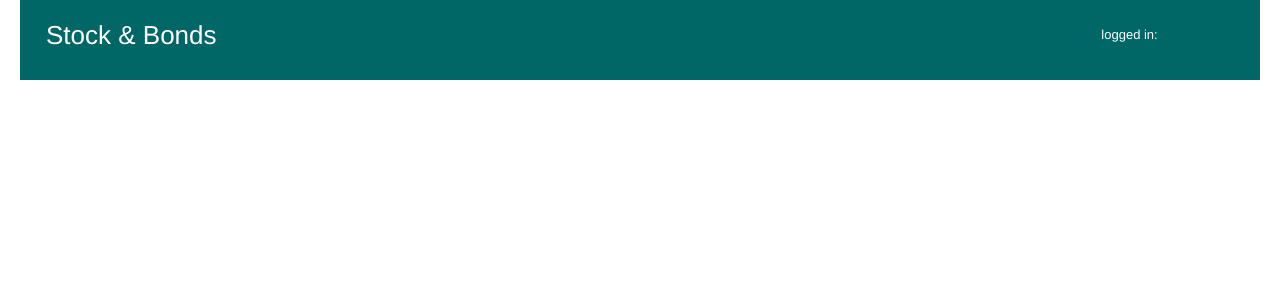
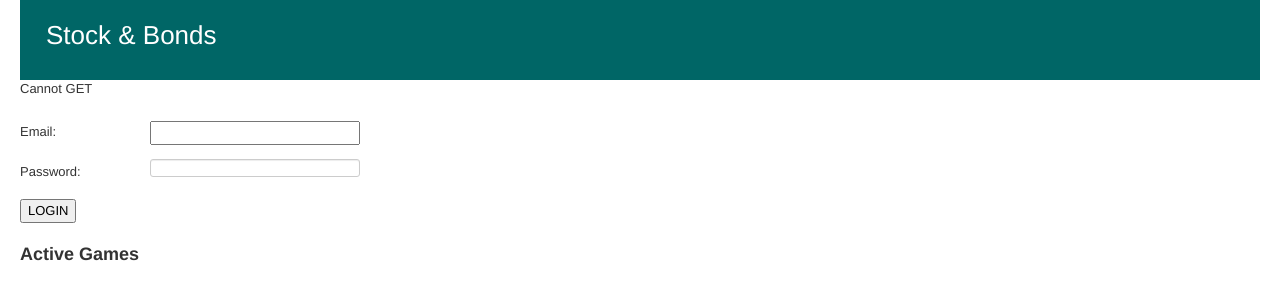
Before and after one commit to carbontax/investr-game, a PHP site: page / in a window 1280 px wide. Shown: the top 300 px of the page. Run offline with PHP 8.4, Linux system fonts and the light colour scheme; style sheets or scripts are compiled from the project's sources.

Commit message:
login and logout users active games listed for logged in user

```diff
--- a/index.html
+++ b/index.html
@@ -44,14 +44,58 @@
 						<span id="site-title" data-bind="text: title">Investr</span>
 					</div>
 				</div>
-				<div id="player-name-container" class="span2">
-					<label>logged in: </label>
-					<span id="user-name" data-bind="text: user.username"></span>
+				<div id="top-menu-container" class="span2" data-bind="visible: loggedIn ">
+					<button class="btn" id="logout-button" data-bind="click: logoutAction">LOG OUT</button>
+					<span id="user-name" data-bind="text: username()"></span>
 				</div>
 			</div>
 		</div>
 		<div class="row-fluid"><div class="span12" id="messages"></div></div>
-		<div class="row-fluid" id="game-container" data-bind="with: game">
+		<div class="row-fluid">
+			<div class="span12" id="login-container" data-bind="visible: notLoggedIn">
+				<form id="login-form">
+					<div>
+						<label for="email">Email:</label><input id="email" name="email"/>
+					</div>
+					<div>
+						<label for="password">Password:</label><input type="password" id="password" name="password"/>
+					</div>
+					<div><input type="submit" name="submit" value="LOGIN" data-bind="click: submitLoginForm"/></div>
+				</form>
+			</div>
+		</div>
+		<div class="row-fluid">
+			<div class="span12" id="games-container" data-bind="visible: shouldDisplayGamesLists">
+				<h3>Active Games</h3>
+				<table id="active-games-table" data-bind="visible: activeGames().length > 0">
+					<thead>
+						<tr>
+							<td>ID</td>
+							<td>Started</td>
+							<td>Year</td>
+							<td>Players</td>
+							<td>Turn</td>
+						</tr>
+					</thead>
+					<tbody data-bind="foreach: activeGames">
+						<tr data-bind="click: $parent.openGame">
+							<td data-bind="text: id"></td>
+							<td data-bind="text: startDateFmt()"></td>
+							<td data-bind="text: year"></td>
+							<td data-bind="text: playerCount()"></td>
+							<td data-bind="text: turnFmt()"></td>
+						</tr>
+					</tbody>
+				</table>
+			</div>
+		</div>
+		<div id="game-container" data-bind="with: game">
+			<div class="row-fluid" id="game-menu-container" >
+				<span id="game-id" data-bind="text: idFmt()"></span>
+				<span id="game-id" data-bind="text: yearFmt()"></span>
+				<button class="btn" id="game-close-button" data-bind="click: $parent.closeGame">CLOSE GAME</button>
+			</div>
+			<div class="row-fluid" id="game-data-container">
 				<!--  GAME CONTAINER -->
 				<div class="span3" id="securities-pane">
 					<h3>Securities</h3>
@@ -81,9 +125,6 @@
 
 					<div class="tab-content">
 						<div class="tab-pane" id="transactions">
-						<div>
-							<button class="btn" data-bind="click: incrementYear, text: yearLabel(), enable: hasNextYear()"></button>
-						</div>
 							<h3>RECORD OF TRANSACTIONS</h3>
 							<table class="table table-bordered table-condensed">
 								<thead>
@@ -205,5 +246,7 @@
 					</div>
 				</div>
 			</div>
+		</div>
+	</div>
 	</body>
 	</html>
--- a/resources/css/investr.less
+++ b/resources/css/investr.less
@@ -27,7 +27,7 @@
 			font-size: 200%;
 		}
 
-		#player-name-container {
+		#top-menu-container {
 			float: right;
 
 			label {
@@ -41,6 +41,31 @@
 			}
 		}
 	}
+}
+
+#login-container {
+	div {
+		margin: 1em 0;
+	}
+	label {
+		display: inline-block;
+		width: 10em;
+	}
+}
+
+#games-container {
+	table {
+		color: @investr-bkgd;
+
+		thead {
+			tr{
+				/*font-size: 9px;*/
+				font-weight: bold;
+			}
+		}
+	}
+
+	input.order-shares { width: 5em;}
 }
 
 #transactions {
--- a/resources/js/investr/core.js
+++ b/resources/js/investr/core.js
@@ -1,44 +1,3 @@
-/*var securities = [
-	{'symbol': 'GRO', 'name': "Growth Corporation of America", 'dividend': 1, 'price': 100, 'outstanding': 600, 'bearChanges': [12,7,9,7,8,6,5,-2,11,-5,-8], 'bullChanges': [-2,26,18,23,20,17,19,11,13,14,24]},
-	{'symbol': 'MET', 'name': "Metro Properties, Inc.", 'dividend': 0, 'price': 100, 'outstanding': 600, 'bearChanges': [14,-6,10,8,6,4,7,6,11,13,-10], 'bullChanges': [-10,16,23,28,15,21,24,18,31,-8,24]},
-	{'symbol': 'PIO', 'name': "Pioneer Mutual Fund", 'dividend': 4, 'price': 100, 'outstanding': 600, 'bearChanges': [13,10,7,5,4,3,-1,-3,-5,-8,-10], 'bullChanges': [-7,25,11,-2,15,13,17,14,1,19,23]},
-	{'symbol': 'SHB', 'name': "Shady Brooks Development", 'dividend': 7, 'price': 100, 'outstanding': 600, 'bearChanges': [10,-10,-5,-6,-4,3,-3,-8,-7,6,-15], 'bullChanges': [-9,8,12,11,7,-2,9,22,24,-1,20]},
-	{'symbol': 'STK', 'name': "Stryker Drilling Company", 'dividend': 0, 'price': 100, 'outstanding': 600, 'bearChanges': [10,30,-20,-40,-15,45,-20,30,25,-20], 'bullChanges': [-2,-14,46,56,-20,37,-5,67,-11,-9,51]},
-	{'symbol': 'TCT', 'name': "Tri-City Transport Company", 'dividend': 0, 'price': 100, 'outstanding': 600, 'bearChanges': [20,6,12,3,8,5,6,7,10,4,-20], 'bullChanges': [-9,21,18,19,15,23,26,15,18,25,27]},
-	{'symbol': 'UAC', 'name': "United Auto Company", 'dividend': 2, 'price': 100, 'outstanding': 600, 'bearChanges': [21,-19,21,16,4,8,-10,10,-11,18,-23], 'bullChanges': [-7,14,-5,30,13,23,13,22,18,-10,38]},
-	{'symbol': 'URE', 'name': "Uranium Enterprises, Inc.", 'dividend': 6, 'price': 100, 'outstanding': 600, 'bearChanges': [25,22,18,-14,-12,-8,10,14,-18,-22,-25], 'bullChanges': [-16,-4,34,29,-10,19,-7,18,-14,13,33]},
-	{'symbol': 'VAL', 'name': "Vally Power & Light Company", 'dividend': 3, 'price': 100, 'outstanding': 600, 'bearChanges': [8,-2,7,4,3,5,4,6,-4,-4,-7], 'bullChanges': [-4,17,15,14,12,14,15,13,10,19,18]},
-	{'symbol': 'BND', 'name': "Central City Municipal Bonds", 'dividend': 5, 'price': 100, 'outstanding': 600, 'bearChanges': [0,0,0,0,0,0,0,0,0,0,0,0], 'bullChanges': [0,0,0,0,0,0,0,0,0,0,0,0]}
-];
-
-var startingTransactions = [{'balance': 5000}]
-
-var player = {'username': 'googalan', 'balance': 5000, 'portfolio': [{'symbol': 'GRO', 'shares': 10}], 'transactions': startingTransactions};
-
-var otherPlayers = [
-	{'username': 'carbontax', 'balance': 5000, 'portfolio': [], 'transactions': startingTransactions},
-	{'username': 'peppercorn', 'balance': 5000, 'portfolio': [], 'transactions': startingTransactions},
-	{'username': 'nsmithlea', 'balance': 5000, 'portfolio': [], 'transactions': startingTransactions}
-];
-
-var game1 = {
-	'player': player,
-	'otherPlayers': otherPlayers,
-	'securities' : securities,
-	'year': 3,
-	'lastYear': 12,
-	'options': {'margin': false}
-};
-
-var new_game = {
-	'player': player,
-	'otherPlayers': otherPlayers,
-	'securities' : securities,
-	'year': 1,
-	'lastYear': 10,
-	'options': {'margin': false}
-};
-*/
 var sample_users = [
 	{'username': 'googalan', 'logged_in': true, 'activeGames': [1,3,6], 'completedGames': [2,4,5]},
 	{'username': "carbontax", 'logged_in': false, 'activeGames': [1,3,6], 'completedGames': [2,4,5]},
@@ -47,7 +6,7 @@
 ];
 
 // devel mode (http://stackoverflow.com/questions/901115/get-query-string-values-in-javascript)
-function getParameterByName(name)
+/*function getParameterByName(name)
 {
   name = name.replace(/[\[]/, "\\\[").replace(/[\]]/, "\\\]");
   var regexS = "[\\?&]" + name + "=([^&#]*)";
@@ -57,48 +16,140 @@
     return "";
   else
     return decodeURIComponent(results[1].replace(/\+/g, " "));
-}
+}*/
 
 function InvestrViewModel() {
+	var self = this;
 	// devel mode
-	var gameId = getParameterByName("gameId");
+//	var gameId = getParameterByName("gameId");
 
 	self.title = "Stock & Bonds";
 
-	self.users = ko.observableArray($.map(sample_users, function(u) {
-		return new User(u);
-	}));
+	self.user = ko.observable();
+	self.username = ko.computed(function() {
+		if ( self.user() && self.user().username ) {
+			return self.user().username;
+		}
+		return "";
+	});
 
-	self.user = ko.utils.arrayFilter(self.users(), function(u){
-		return u.isLoggedIn();
+//	self.loggedIn = ko.observable(true); // TODO change this init to false*/
+	self.loggedIn = ko.computed(function() {
+		if ( self.username() === "" ) {
+			return false;
+		}
+		return true;
+	});
+	self.notLoggedIn = ko.computed(function() {
+		return ! self.loggedIn();
+	});
+
+	self.activeGames = ko.computed(function() {
+		return self.user() ? self.user().activeGames() : [];
 	});
 
 	self.game = ko.observable(null);
 
+	self.shouldDisplayGamesLists = ko.computed(function() {
+		if ( self.game() ) {
+			return false;
+		}
+		return true;
+	});
+
+	self.ajaxFailureCallback = function(xhr) {
+			if ( xhr.status === 401 ) {
+				self.loggedIn(false);
+			}
+			$('#messages').empty().append(xhr.responseText);
+	};
+
+	$.ajax({
+		url: '/investr-api/login',
+		type: 'get',
+		dataType: 'json',
+		success: function(data) {
+			$('#messages').empty();
+//			self.loggedIn(true);
+			self.user(new User(data));
+		},
+		error: self.ajaxFailureCallback
+	});
+
+	self.resetLoginForm = function() {
+		$('#email', '#login-form').val('');
+		$('#password', '#login-form').val('');
+	}
+
+	self.submitLoginForm = function() {
+		var data = {
+			email: $('#email', '#login-form').val(),
+			password: $('#password', '#login-form').val()
+		}
+		$.ajax({
+			url: '/investr-api/login',
+			data: data,
+			dataType: 'json',
+			type: 'post',
+			success: function(data) {
+				$('#messages').empty();
+//				self.loggedIn(true);
+				self.user(new User(data));
+			},
+			error: self.ajaxFailureCallback
+		});
+		self.resetLoginForm();
+		return false;
+	};
+
 	self.newGame = function() {
-		// query server for initial setup
+		// TODO query server for initial setup
 		self.game(new Game(new_game));
 	};
 
-	try {
+	self.openGame = function(game) {
+		self.game(game);
+	}
+
+	self.closeGame = function() {
+		self.game(null);
+	}
+
+	self.getGame = function(game) {
+		if ( isNaN(game.id) ) {
+			throw new Error("Invalid gameId");
+		} else {
+			var url = "/investr-api/games/" + game.id;
+			$.ajax({
+				url: url,
+				dataType: 'json',
+				success: function(game_data) {
+					self.game(new Game(game_data, url));
+				},
+				error: self.ajaxFailureCallback
+			});
+		}
+	}
+
+/*	try {
 		if ( gameId ) {
-			if ( isNaN(gameId) ) {
-				throw new Error("Invalid gameId");
-			} else {
-				var url = "/investr-api/games/" + gameId;
-				$.getJSON(url, function(game_data) {
-					self.game(new Game(game_data, url));
-				});
-			}
-		} else {
-			var url = "/investr-api/games";
-			$.getJSON(url, function(games) {
-				// TODO
-			});
+			self.getGame(gameId);
 		}
 	} catch(err) {
 		$('#messages').disco_messages('errors', err.message);
 		log.info(err.message, err);
+	}*/
+
+	self.logoutAction = function() {
+		self.user(null);
+		self.game(null);
+		$.ajax({
+			url: '/investr-api/logout',
+			type: 'post',
+			success: function() {
+//				self.loggedIn(false);
+				self.user(null);
+			}
+		});
 	}
-	var dummy;
 }
--- a/resources/js/investr/game.js
+++ b/resources/js/investr/game.js
@@ -1,16 +1,19 @@
 
 //function Game(securities, lastYear, players, year) {
-function Game(game, url) {
+function Game(game) {
 	var self = this;
 
-	self.url = url;
+	self.id = game.id;
+	self.idFmt = function() {
+		return "Game ID: " + self.id;
+	}
 
-/*	self.adjustPrices = function(roll, market) {
-		for ( var index in self.securities() ) {
-			self.securities()[index].adjustPrice(roll, market);
-		}
-	}
-*/
+	self.startDate = game.startDate;
+	self.startDateFmt = ko.computed(function() {
+		// TODO
+		return self.startDate;
+	});
+
 	self.options = game.options;
 
 	self.securities = ko.observableArray($.map(game.securities, function(s) {
@@ -22,7 +25,7 @@
 	self.hasNextYear = ko.computed(function() {
 		return self.year() < self.lastYear;
 	});
-	self.yearLabel = ko.computed(function() {
+	self.yearFmt = ko.computed(function() {
 		if ( self.hasNextYear() ) {
 			return "Year " + self.year();
 		} else {
@@ -37,6 +40,18 @@
 
 	self.player = ko.observable(new Player(game.player, self));
 
+	self.playerCount = ko.computed(function() {
+		return self.otherPlayers().length + 1;
+	});
+
+	self.turn = game.turn;
+	self.turnFmt = ko.computed(function() {
+		if (self.turn) {
+			return "Done";
+		}
+		return "Waiting";
+	});
+
 	// ORDERS
 	self.orders = ko.observableArray([new Order(this)]);
 
@@ -46,8 +61,8 @@
 
 	self.sendOrders = function() {
 		var data = ko.toJSON({orders: self.orders});
-/*		var data = {orders: "bar"};
-*/		$.ajax(self.url + "/orders", {
+
+		$.ajax("/investr-api/games/" + self.id + "/orders", {
 			type: 'post',
 			contentType: 'application/json',
 			data: data,
@@ -59,17 +74,6 @@
 			}
 		});
 
-/*		$.ajax(self.url + "/orders", {
-			type: 'post',
-//			contentType: 'application/json',
-			data: {"foo": "bar"},
-			success: function(responseText) {
-				$('messages').append(responseText);
-			},
-			error: function(xhr) {
-				$('#messages').append(xhr.responseText);
-			}
-		}); */
 	}
 
 	self.ordersAccountCash = ko.computed(function() {
--- a/resources/js/investr/player.js
+++ b/resources/js/investr/player.js
@@ -4,13 +4,10 @@
 
 	self.username = player.username;
 
-	// self.portfolio = ko.observableArray($.map(player.portfolio, function(h) {
-	// 		return new Holding(h, self.game);
-	// }));
-
 	// Build a hash table of currently held shares
 	self.portfolioMap = {};
 	$.each(player.portfolio, function(i, holding) {
+		var dummy = 'foo';
 		self.portfolioMap[holding.symbol] = holding.shares;
 	});
 
@@ -25,40 +22,4 @@
 	}));
 
 	self.balance = player.balance;
-
-	// self.addOrder = function(order) {
-	// 	var success = false;
-	// 	$.map(self.portfolio(), function(h) {
-	// 		if ( h.symbol === order.symbol ) {
-	// 			h.shares += order.shares;
-	// 			success = true;
-	// 			break;
-	// 		}
-	// 	});
-	// 	if ( ! success ) {
-	// 		self.portfolio.push(new Holding(order, self.game));
-	// 	}
-	// }
-
-/*	self.lastTxnIdx = function() {
-		return self.transactions() && self.transactions().length ? self.transactions().length - 1 : 0;
-	};
-
-	self.lastTransaction = function() {
-		return self.transactions()[self.lastTxnIdx()];
-	}
-
-	self.balance = ko.computed(function() {
-		return self.lastTransaction().balance;
-	});
-
-	self.marginTotal = ko.computed(function(){
-		return self.lastTransaction().marginTotal;
-	});
-
-	self.netWorth = ko.computed(function() {
-		// TODO
-		return 5000;
-	}); */
-
 }
--- a/resources/js/investr/transaction.js
+++ b/resources/js/investr/transaction.js
@@ -5,41 +5,58 @@
 	self.index = transaction.index || 0;
 	self.year = transaction.year;
 	self.action = transaction.action;
-	self.security = transaction.security;
+	self.symbol = transaction.symbol;
 	self.numShares = transaction.numShares;
 	self.pricePerShare = transaction.pricePerShare;
 	self.amount = transaction.amount;
 	self.income = transaction.income;
 	self.marginAmount = transaction.marginAmount;
+	if ( typeof transaction === "number" ) {
+		// $.map() treats an object with a single property as the value itself
+		self.balance = transaction;
+	} else {
 		self.balance = transaction.balance;
+	}
 	self.marginTotal = transaction.marginTotal;
 
 	self.securityName = ko.computed(function() {
-		return self.security ? self.security.name : "";
+		return self.symbol ? self.symbol : "";
 	});
 
 	self.pricePerShareFmt = ko.computed(function() {
+		if (self.pricePerShare) {
 			return accounting.formatMoney(self.pricePerShare);
+		} else {
+			return "";
+		}
 	});
 
 	self.amountFmt = ko.computed(function() {
+		if ( self.amount ) {
 			return accounting.formatMoney(self.amount);
+		}
 	});
 
 	self.incomeFmt = ko.computed(function() {
+		if ( self.amount ) {
 			return accounting.formatMoney(self.income);
+		}
 	});
 
 	self.marginAmountFmt = ko.computed(function() {
-		return accounting.formatMoney(self.marginAmount);
+		return self.marginAmount ? accounting.formatMoney(self.marginAmount) : "";
 	});
 
 	self.balanceFmt = ko.computed(function() {
+		if ( self.balance ) {
 			return accounting.formatMoney(self.balance);
+		}
 	});
 
 	self.marginTotalFmt = ko.computed(function() {
+		if ( self.marginTotal ) {
 			return accounting.formatMoney(self.marginTotal);
+		}
 	});
 
 };
--- a/resources/js/investr/user.js
+++ b/resources/js/investr/user.js
@@ -1,12 +1,18 @@
 	function User(user) {
 		var self = this;
 
-		self.logged_in = user.logged_in;
-		self.username = user.username;
-		self.activeGames = ko.observableArray(user.activeGames);
-		self.completedGames = ko.observableArray(user.completedGames);
+		self.username = ko.observable();
+		self.logged_in = ko.observable();
+		self.activeGames = ko.observableArray();
+		self.completedGames = ko.observableArray();
 
-		self.isLoggedIn = function() {
-			return self.logged_in;
+		if ( user ) {
+			self.logged_in(user.logged_in);
+			self.username(user.username);
+			$.each(user.activeGames, function() {
+				var activeGame = this;
+				self.activeGames.push(new Game(activeGame));
+			});
+			self.completedGames(user.completedGames);
 		}
 	}
```
Lines whose indentation alone changed are shown as unchanged.
